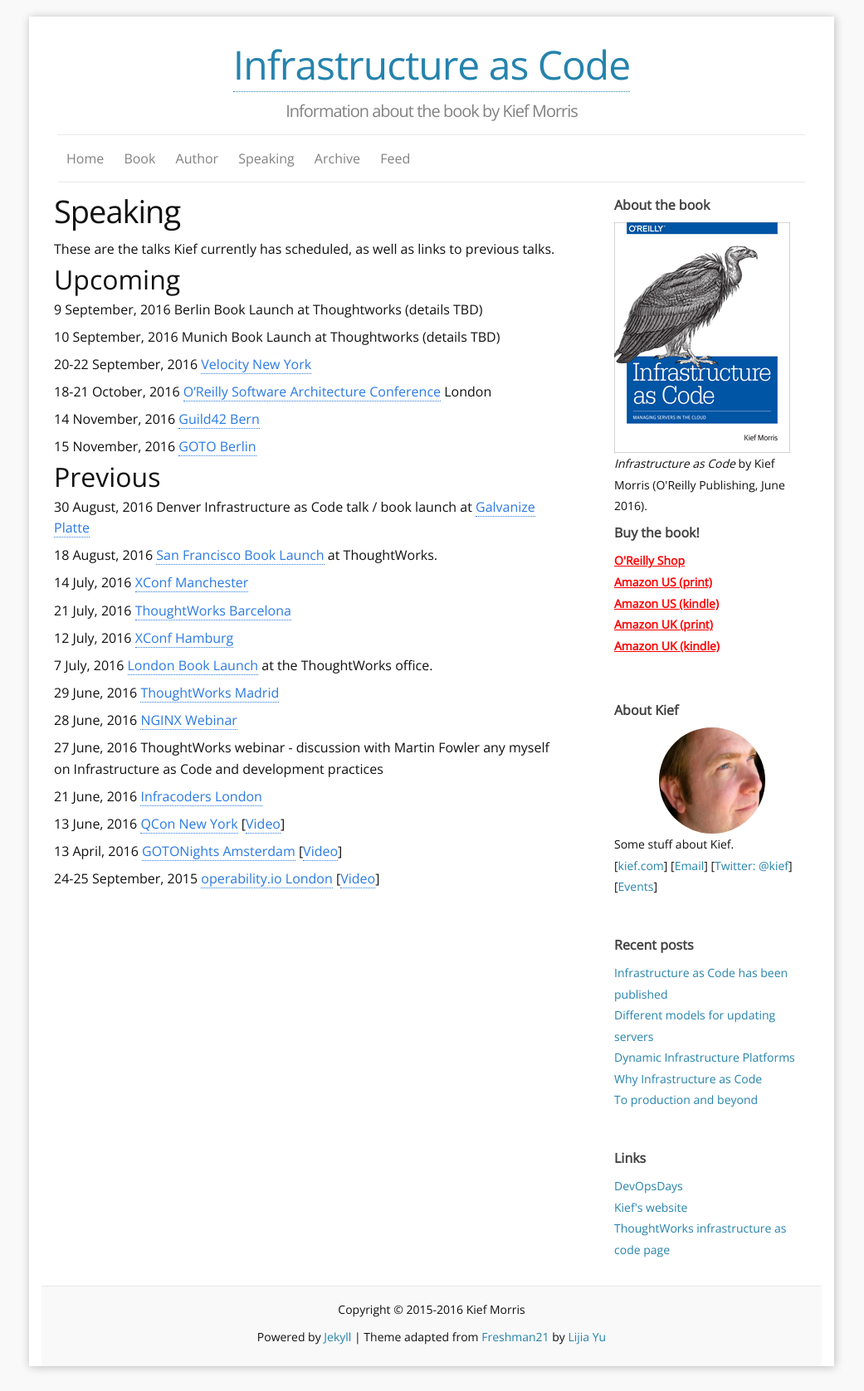
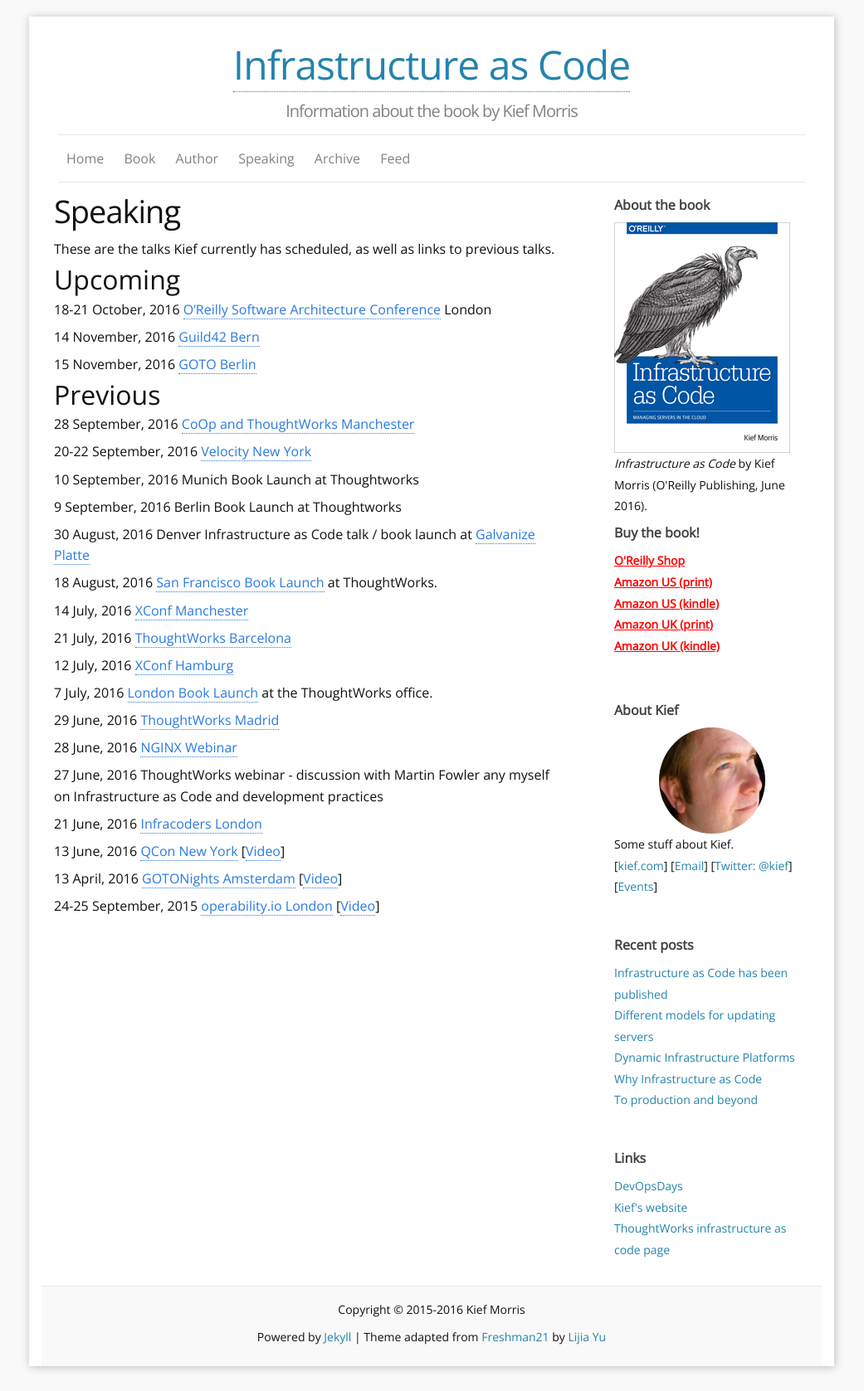
Before and after one commit to kief/infrastructure-as-code.com, a Jekyll site: the page built from 30-speaking.md, in a window 1280 px wide. Shown: the whole page at 83% size, without its empty margins (120-1161 px from the left). Built offline with Jekyll 4.4.1, drawn with Linux system fonts in a browser that asks for light colours; comment, search, counter and statistics services are not loaded; some of the changed lines change nothing that is shown.

Commit message:
Updated speaking

```diff
--- a/30-speaking.md
+++ b/30-speaking.md
@@ -8,12 +8,6 @@
 
 ## Upcoming
 
-9 September, 2016 Berlin Book Launch at Thoughtworks (details TBD)
-
-10 September, 2016 Munich Book Launch at Thoughtworks (details TBD)
-
-20-22 September, 2016 [Velocity New York](http://conferences.oreilly.com/velocity/devops-web-performance-ny/public/schedule/detail/51192)
-
 18-21 October, 2016 [O'Reilly Software Architecture Conference](http://conferences.oreilly.com/software-architecture/engineering-business-eu) London
 
 14 November, 2016 [Guild42 Bern](http://guild42.ch/?p=622)
@@ -22,6 +16,14 @@
 
 
 ## Previous
+
+28 September, 2016 [CoOp and ThoughtWorks Manchester](https://www.meetup.com/ThoughtWorks-Manchester-Tech-Talk/events/233885562/)
+
+20-22 September, 2016 [Velocity New York](http://conferences.oreilly.com/velocity/devops-web-performance-ny/public/schedule/detail/51192)
+
+10 September, 2016 Munich Book Launch at Thoughtworks
+
+9 September, 2016 Berlin Book Launch at Thoughtworks
 
 30 August, 2016 Denver Infrastructure as Code talk / book launch at [Galvanize Platte](http://www.galvanize.com/campuses/denver-platte/)
 
```
